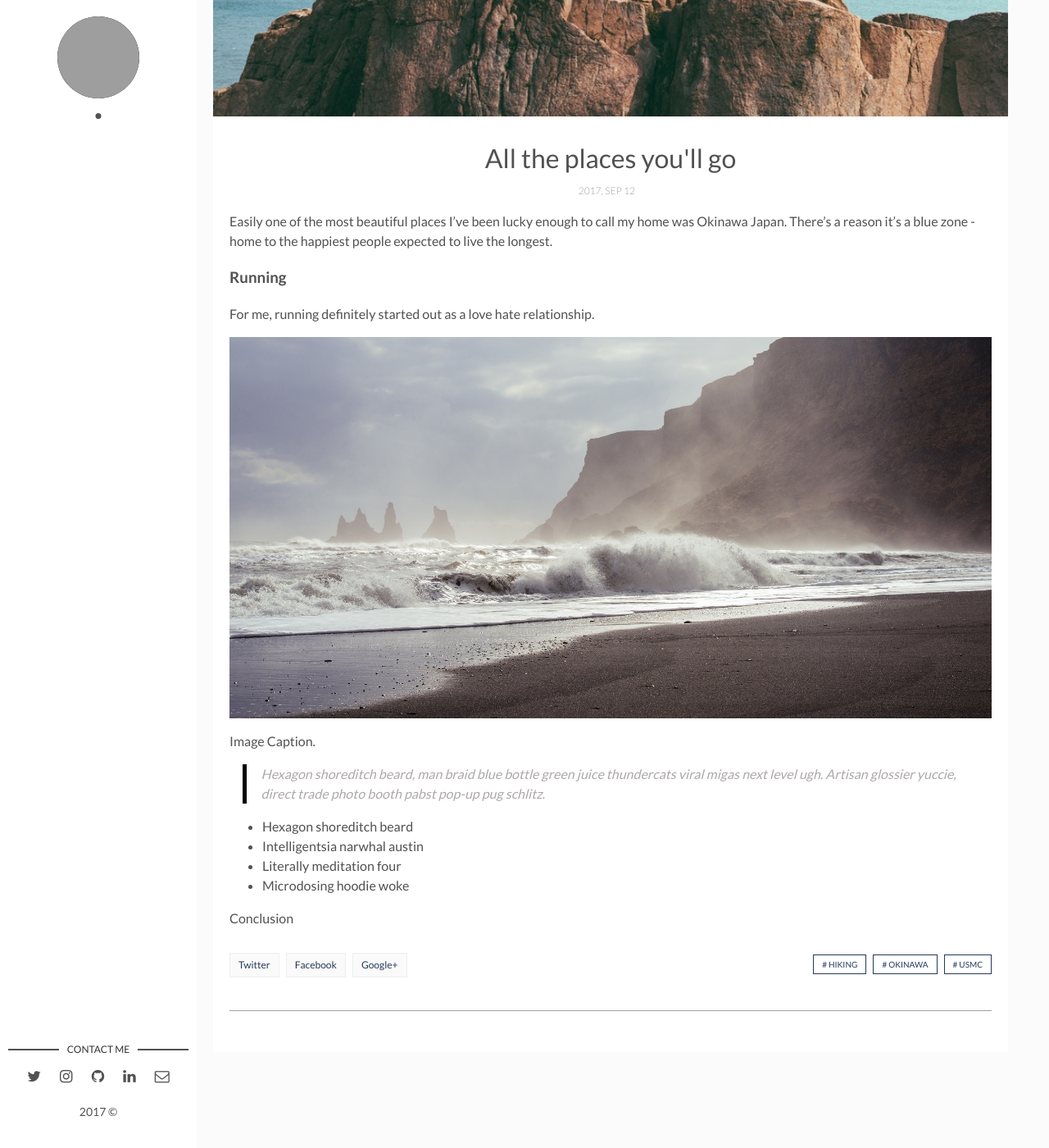
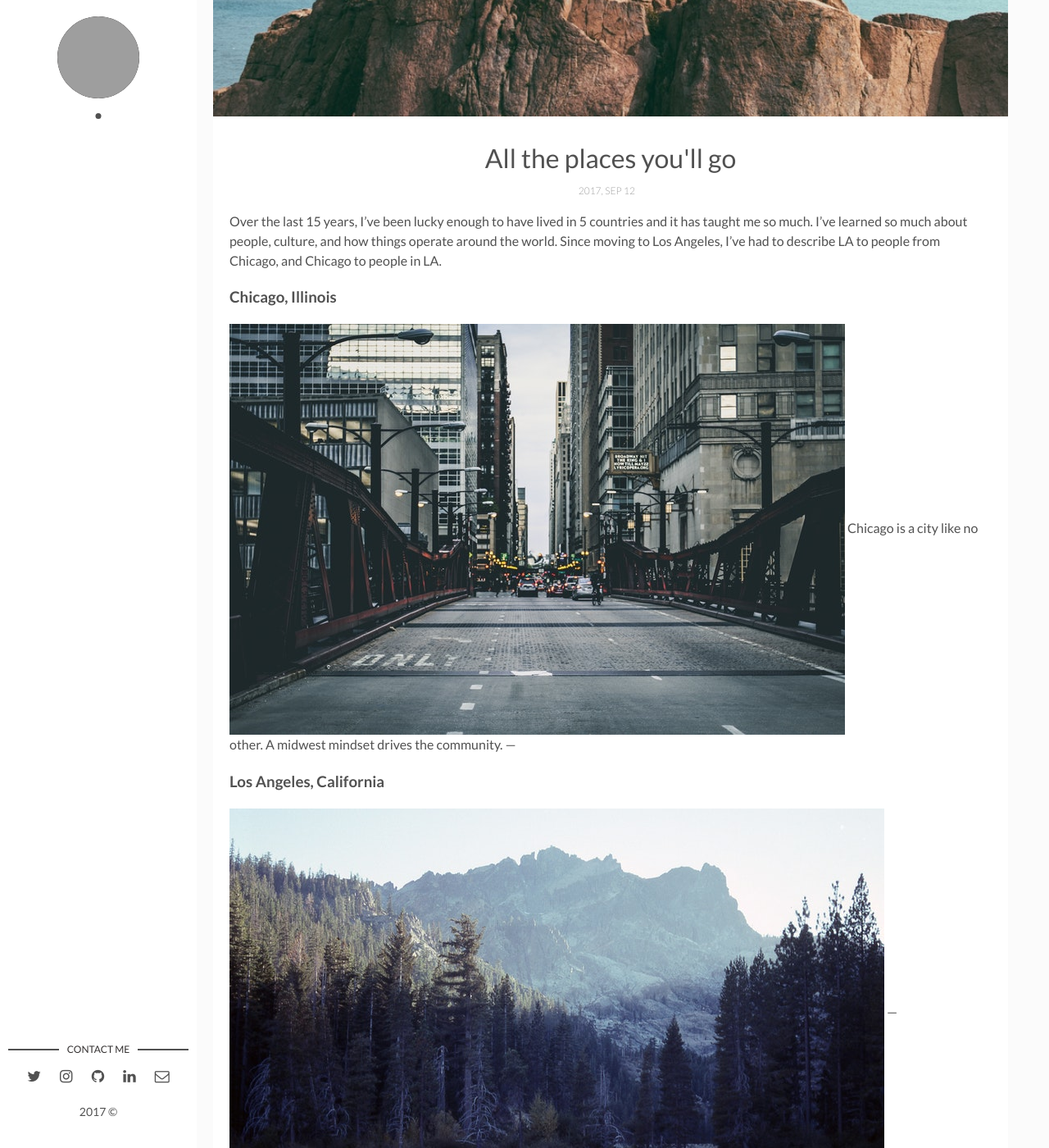
Before and after one commit to mynameiskaleb/johnnyromano.github.io, a Jekyll site: the page built from _posts/2017-04-06-how-i-rest-from-work.markdown, in a window 1280 px wide and 1400 px high, scrolled down 378 px. Shown: the whole window at 82% size. Built offline with Jekyll 4.4.1, drawn with Linux system fonts in a browser that asks for light colours; some of the changed text lies outside the part shown; grey boxes are pictures that could not be loaded.

Commit message:
updated post

```diff
--- a/_posts/2017-04-06-how-i-rest-from-work.markdown
+++ b/_posts/2017-04-06-how-i-rest-from-work.markdown
@@ -4,25 +4,19 @@ title: All the places you'll go
 date: 2017-09-12 13:32:20 +0300
 description: Traveling the world in search of adventure. # Add post description (optional)
 img: i-rest.jpg # Add image post (optional)
-tags: [Hiking, Okinawa, USMC]
+tags: [Okinawa, Chicago, Los Angeles, Travel]
 ---
-Easily one of the most beautiful places I've been lucky enough to call my home was
-Okinawa Japan. There's a reason it's a blue zone - home to the happiest people
-expected to live the longest.
+Over the last 15 years, I’ve been lucky enough to have lived in 5 countries and it has taught me so much. I’ve learned so much about people, culture, and how things operate around the world. Since moving to Los Angeles, I’ve had to describe LA to people from Chicago, and Chicago to people in LA.
 
+### Chicago, Illinois
+![Chicago Illinois Bridge]({{site.baseurl}}/assets/img/chicago.jpg)
+Chicago is a city like no other. A midwest mindset drives the community.
+---
 
-### Running
-For me, running definitely started out as a love hate relationship.
+### Los Angeles, California
+![California Forest]({{site.baseurl}}/assets/img/california.jpg)
+---
 
+### Okinawa, Japan
 ![Okinawa Japan Beach]({{site.baseurl}}/assets/img/okinawa.jpg)
-
-Image Caption.
-
->Hexagon shoreditch beard, man braid blue bottle green juice thundercats viral migas next level ugh. Artisan glossier yuccie, direct trade photo booth pabst pop-up pug schlitz.
-
-* Hexagon shoreditch beard
-* Intelligentsia narwhal austin
-* Literally meditation four
-* Microdosing hoodie woke
-
-Conclusion
+And last but not least, easily one of the most beautiful places I've called my home was Okinawa Japan. There's a reason it's a blue zone - home to the happiest people expected to live the longest.
```
Also changed, not shown: assets/img/california.jpg (added), assets/img/chicago.jpg (added).
